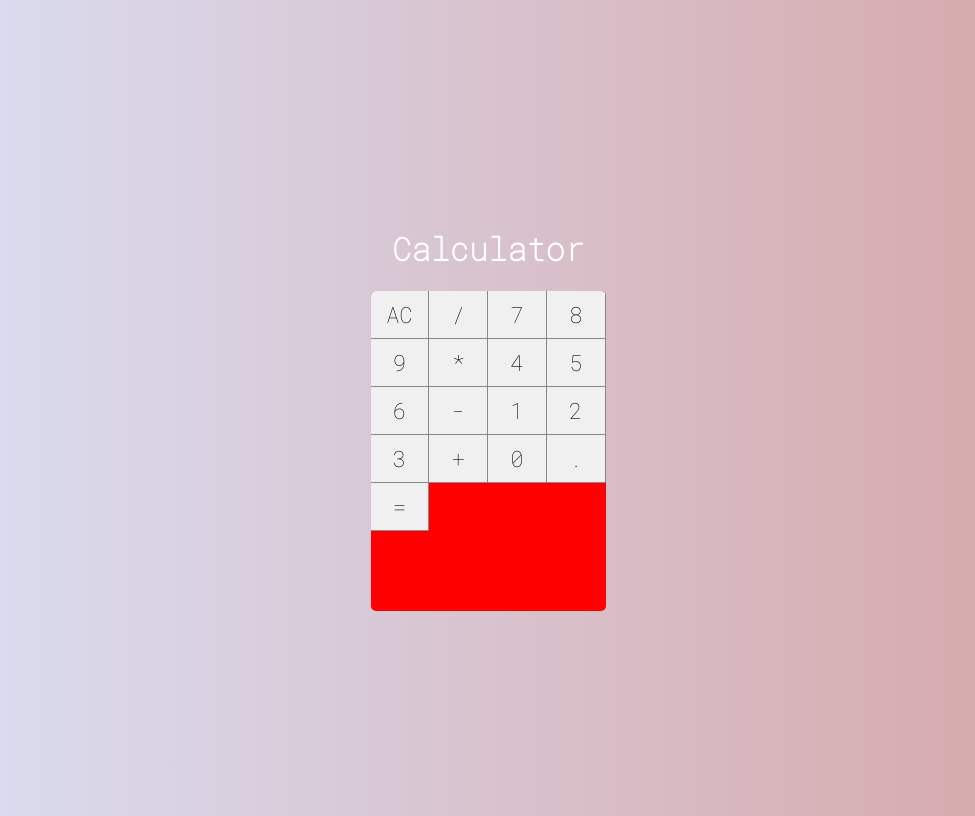
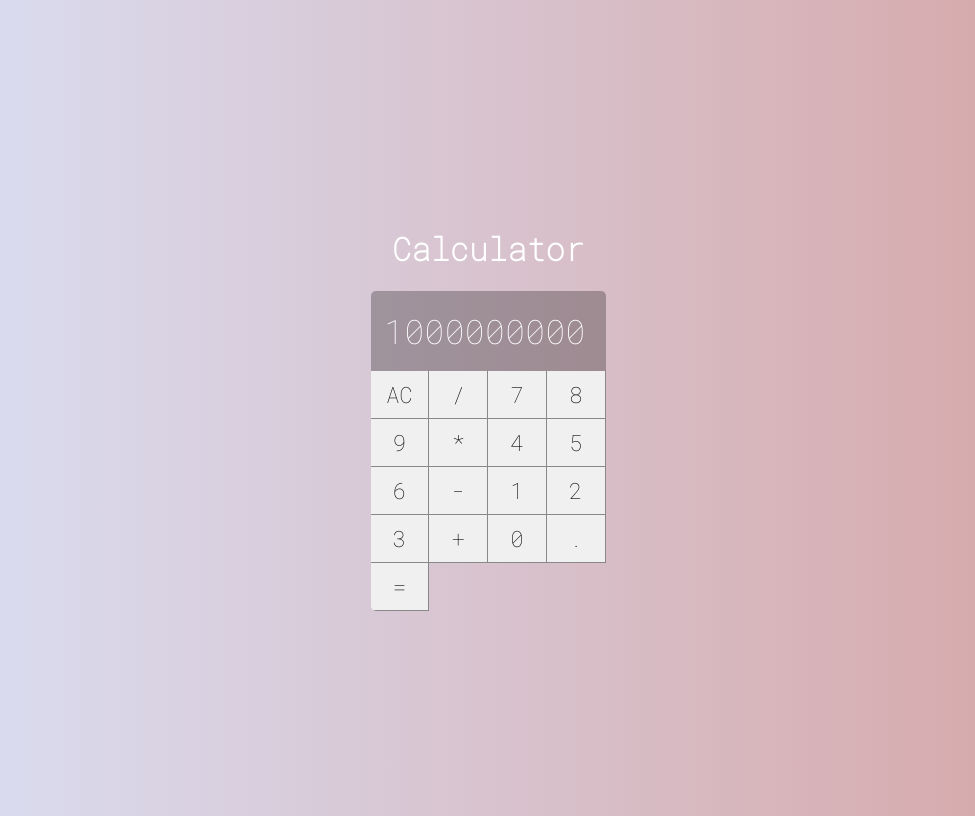
Before and after one commit to rianperassoli/react, a React (Create React App) app in the folder calculadora/: page / in a window 1280 px wide. Shown: the whole page, without its empty margins (152-1127 px from the left). Built offline with nearby package versions, Linux system fonts and the light colour scheme.

Commit message:
Criado componente de diplay e colocado na tela

```diff
--- a/calculadora/src/components/Button.jsx
+++ b/calculadora/src/components/Button.jsx
@@ -1,4 +1,4 @@
-import React, { Component } from 'react'
+import React from 'react'
 import './Button.css'
 
 export default props =>
--- /dev/null
+++ b/calculadora/src/components/Display.css
@@ -0,0 +1,11 @@
+.display {
+    grid-column: span 4;
+    background-color: #0004;
+
+    display: flex;
+    justify-content: flex-end;
+    align-items: center;
+    padding: 20px;
+    font-size: 2.1em;
+    overflow: hidden;
+}
--- /dev/null
+++ b/calculadora/src/components/Display.jsx
@@ -0,0 +1,5 @@
+import React from 'react'
+import './Display.css'
+
+export default props =>
+    <div className="display">{props.value}</div>
--- a/calculadora/src/main/Calculator.css
+++ b/calculadora/src/main/Calculator.css
@@ -3,9 +3,8 @@
     width: 235px;
     border-radius: 5px;
     overflow: hidden;
-    background-color: red;
 
     display: grid;
     grid-template-columns: repeat(4, 25%);
-    grid-template-rows: 48px 48px 48px 48px 48px;
+    grid-template-rows: 1fr 48px 48px 48px 48px 48px;
 }
--- a/calculadora/src/main/Calculator.jsx
+++ b/calculadora/src/main/Calculator.jsx
@@ -2,11 +2,14 @@
 import './Calculator.css'
 
 import Button from '../components/Button'
+import Display from '../components/Display'
 
 export default class Calculator extends Component {
     render() {
         return (
             <div className="calculator">
+                <Display value={1000000000}/>
+
                 <Button label="AC"/>
                 <Button label="/"/>
                 <Button label="7"/>
```
